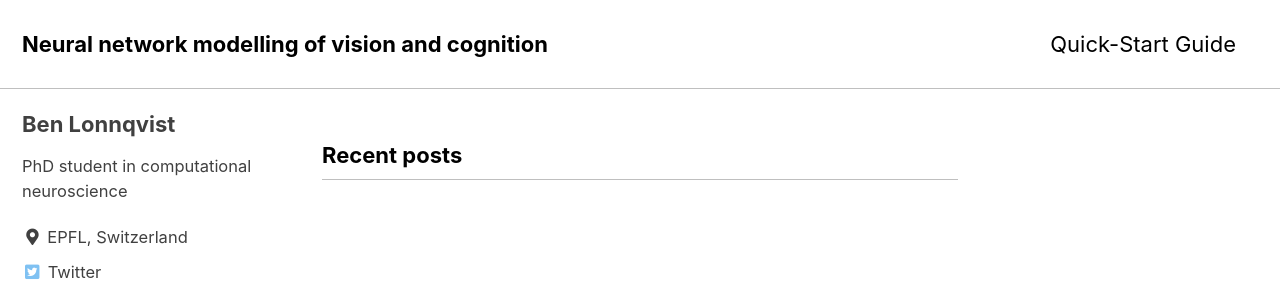
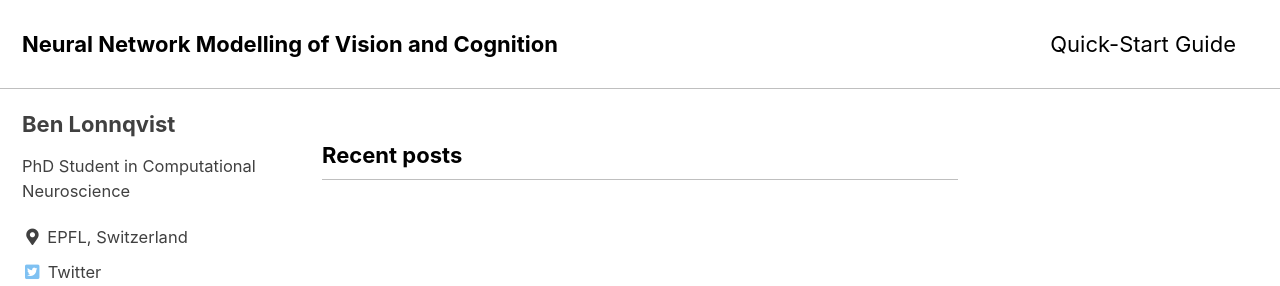
Before and after one commit to benlonnqvist/benlonnqvist.github.io, a Jekyll site: the page built from index.html, in a window 1280 px wide. Shown: the top 286 px of the page. Built offline with Jekyll 4.4.1, drawn with Linux system fonts in a browser that asks for light colours; cached includes are drawn as plain includes; the list of posts is cut into pages by our own code; part of the change alters nothing that is shown.

```diff
--- a/_config.yml
+++ b/_config.yml
@@ -16,11 +16,11 @@ minimal_mistakes_skin    : "contrast" #"default", "air", "aqua", "contrast", "da
 
 # Site Settings
 locale                   : "en-US"
-title                    : "Neural network modelling of vision and cognition"
+title                    : "Neural Network Modelling of Vision and Cognition"
 title_separator          : "-"
 subtitle                 : # site tagline that appears below site title in masthead
 name                     : "Ben Lonnqvist"
-description              : "Academic website"
+description              :
 url                      : "https://benlonnqvist.github.io" # the base hostname & protocol for your site e.g. "https://mmistakes.github.io"
 baseurl                  : # the subpath of your site, e.g. "/blog"
 repository               : # GitHub username/repo-name e.g. "mmistakes/minimal-mistakes"
@@ -103,7 +103,7 @@ analytics:
 author:
   name             : "Ben Lonnqvist"
   avatar           : # path of avatar image, e.g. "/assets/images/bio-photo.jpg"
-  bio              : "PhD student in computational neuroscience"
+  bio              : "PhD Student in Computational Neuroscience"
   location         : "EPFL, Switzerland"
   email            : "benhlonnqvist (at) gmail (dot) com"
   links:
```
